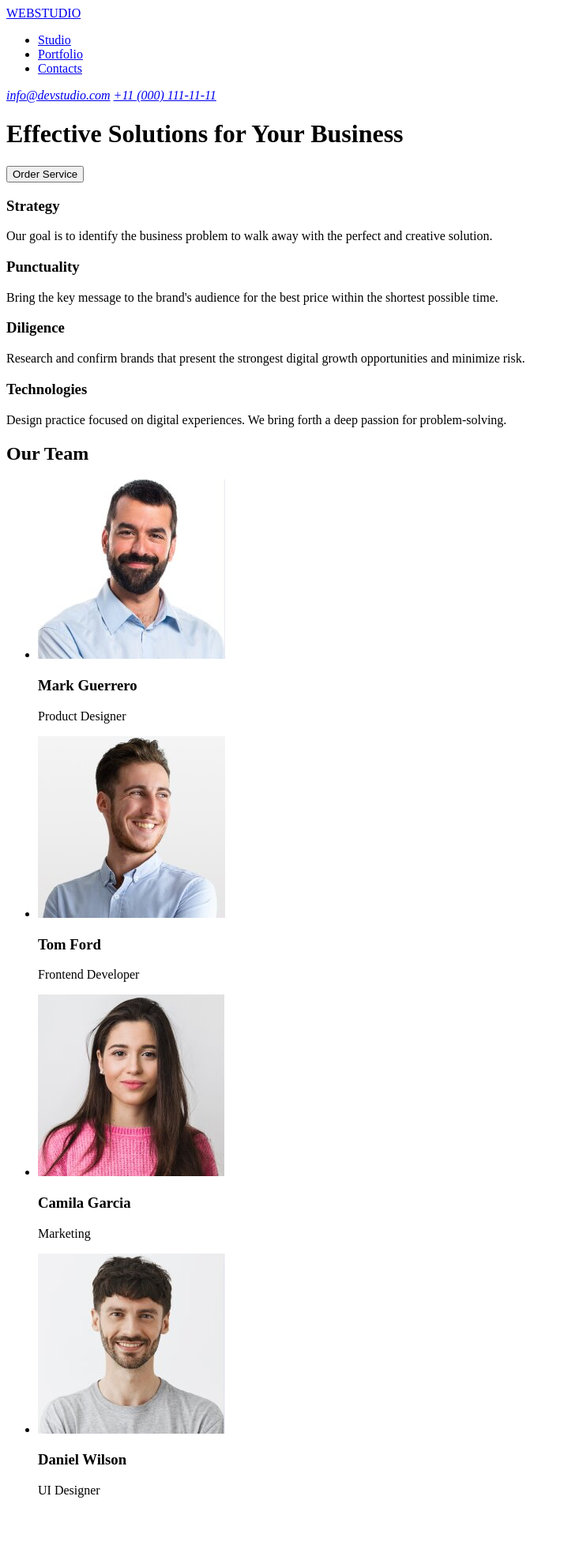
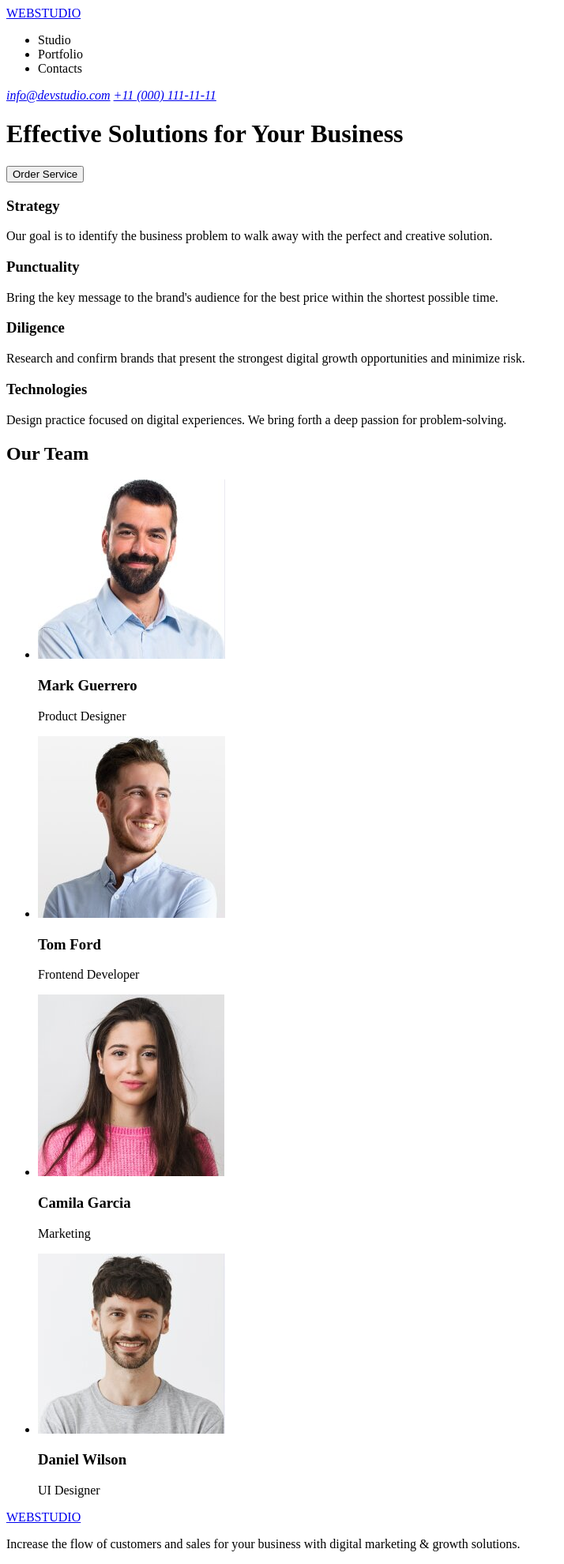
Before and after one commit to vileetrin/goit-markup-hw-01, a plain HTML site: page index.html in a window 1280 px wide. Shown: the whole page at 79% size, without its empty margins (0-714 px from the left). Before the commit the page ends 1912 px from the top, so only its background shows below. Drawn offline with Linux system fonts and the light colour scheme.

Commit message:
Add footer

```diff
--- a/index.html
+++ b/index.html
@@ -11,9 +11,9 @@
       <a href="/">WEBSTUDIO</a>
       <nav>
         <ul>
-          <li><a href="#studio">Studio</a></li>
-          <li><a href="#portfolio">Portfolio</a></li>
-          <li><a href="#contacts">Contacts</a></li>
+          <li>Studio</li>
+          <li>Portfolio</li>
+          <li>Contacts</li>
         </ul>
       </nav>
       <address>
@@ -70,5 +70,13 @@
         </li>
       </ul>
     </main>
+
+    <footer>
+      <a href="/">WEBSTUDIO</a>
+      <p>
+        Increase the flow of customers and sales for your business with digital
+        marketing & growth solutions.
+      </p>
+    </footer>
   </body>
 </html>
```
